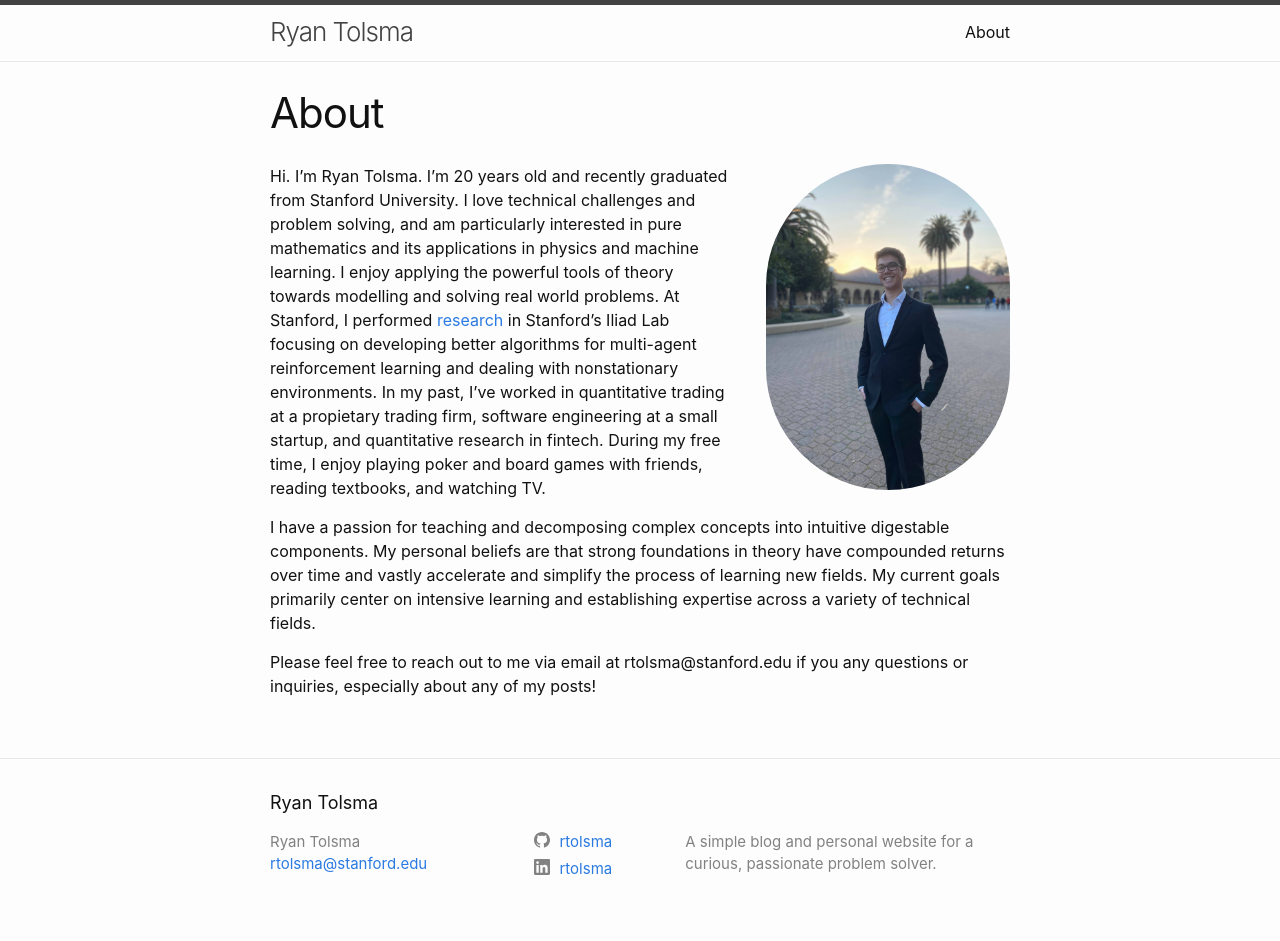
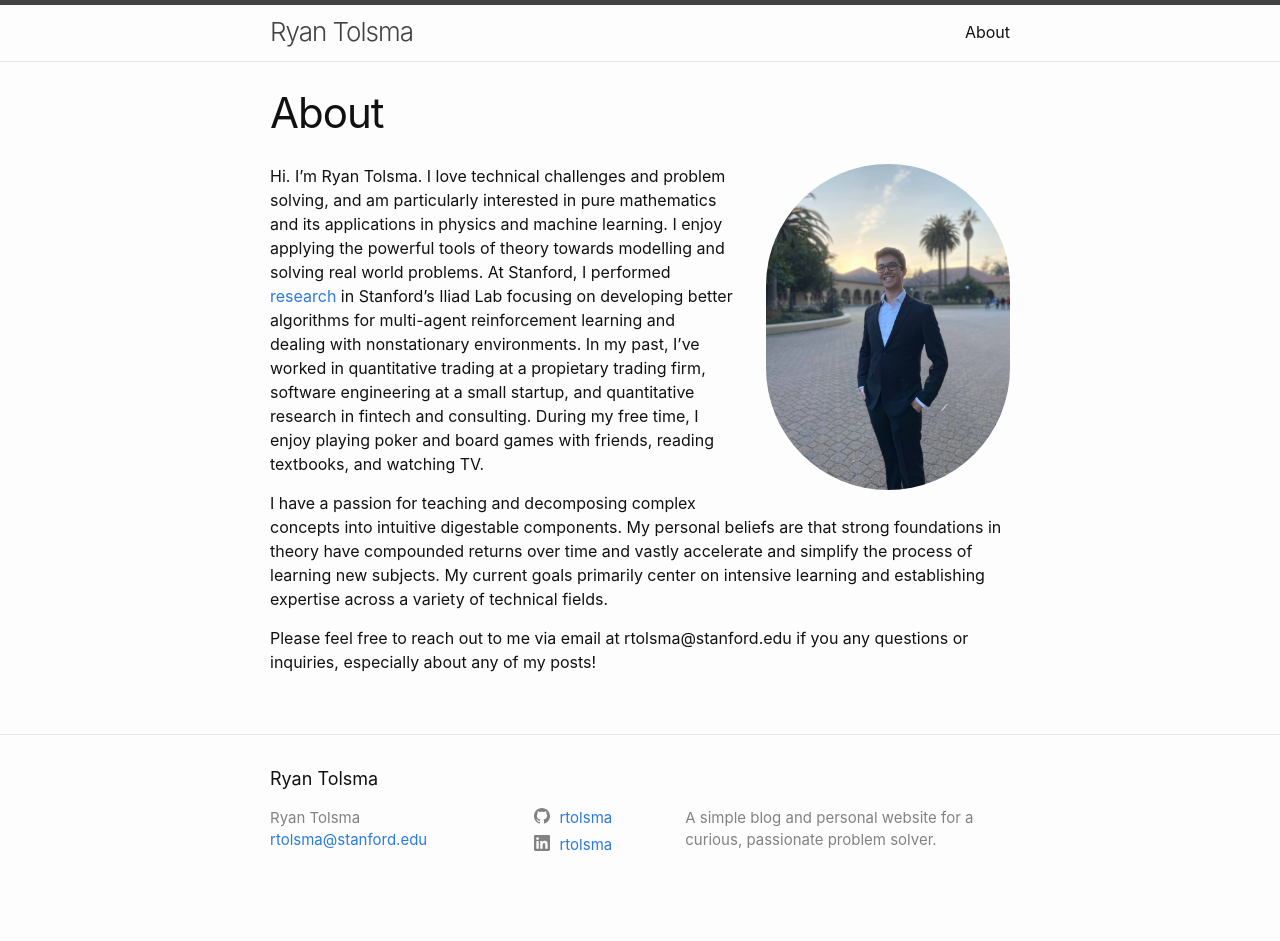
Before and after one commit to rtolsma/rtolsma.github.io, a Jekyll site: the page built from about.markdown, in a window 1280 px wide. Built offline with Jekyll 4.4.1, drawn with Linux system fonts in a browser that asks for light colours; after the commit the page ends 917 px from its top, so only the background shows below that.

```diff
--- a/_posts/2021-04-06-speedrun.markdown
+++ b/_posts/2021-04-06-speedrun.markdown
@@ -1,6 +1,6 @@
 ---
 layout: post
-title: "Physics Speedrun: Special Relativity"
+title: "Physics: Special Relativity Speedrun"
 categories: physics
 comments: true
 published: true
--- a/about.markdown
+++ b/about.markdown
@@ -6,16 +6,15 @@ permalink: /about/
 ![profile_pic]({{site.base_url}}/assets/profile_pic.jpg){:style="float: right; max-width: 33%; margin: 0 0 1em 2em; border-radius: 999px"}
 
 
-Hi. I'm Ryan Tolsma. I'm 20 years old and recently graduated from Stanford University. I love technical challenges and problem solving, and am particularly
+Hi. I'm Ryan Tolsma. I love technical challenges and problem solving, and am particularly
 interested in pure mathematics and its applications in physics and machine learning. I enjoy applying the powerful tools of theory towards modelling and solving
 real world problems. At Stanford, I performed [research](https://sites.google.com/view/latent-strategies) in Stanford's Iliad Lab focusing on developing better
 algorithms for multi-agent reinforcement learning and dealing with nonstationary environments. In my past, I've worked in quantitative trading
-at a propietary trading firm, software engineering at a small startup, and quantitative research in fintech. During my free time, I enjoy playing poker
+at a propietary trading firm, software engineering at a small startup, and quantitative research in fintech and consulting. During my free time, I enjoy playing poker
 and board games with friends, reading textbooks, and watching TV.
 
 I have a passion for teaching and decomposing complex concepts into intuitive digestable components. My personal beliefs are that
-strong foundations in theory have compounded returns over time and vastly accelerate and simplify the process of learning new fields.
-My current goals primarily center on intensive learning and establishing expertise across a variety of technical fields.
+strong foundations in theory have compounded returns over time and vastly accelerate and simplify the process of learning new subjects. My current goals primarily center on intensive learning and establishing expertise across a variety of technical fields.
 
 
 Please feel free to reach out to me via email at rtolsma@stanford.edu if you any questions or inquiries, especially about any of my posts!
```
Also changed, not shown: _posts/2020-11-23-aharonov.markdown (deleted, +0 -57 lines), _posts/2020-11-23-physics-topology.markdown (added, +60 -0 lines), _posts/2023-04-27-gradient-onepass.markdown (added, +24 -0 lines).
